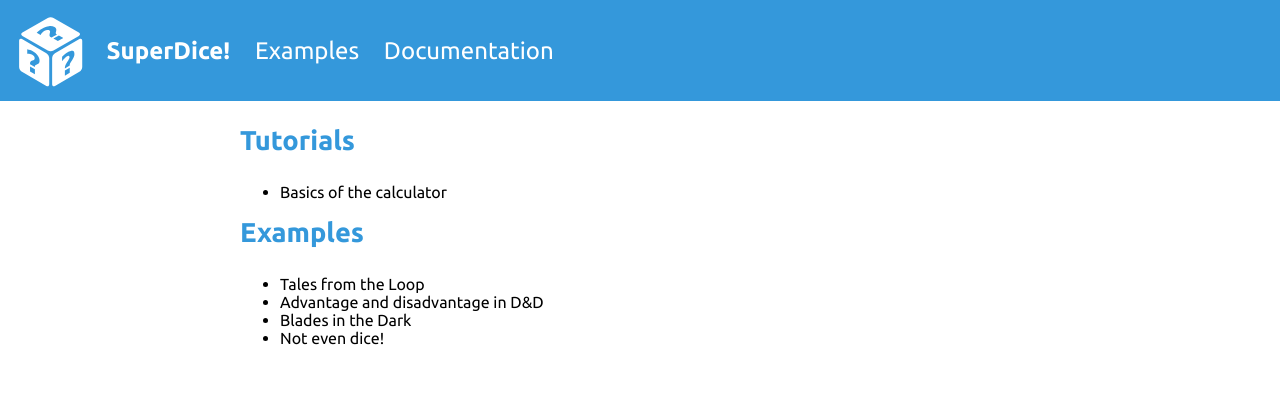
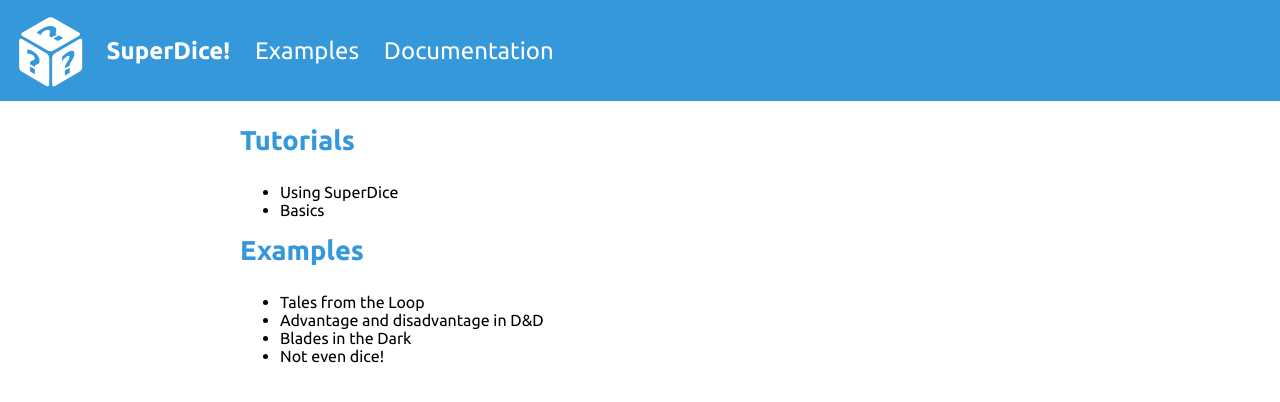
Before and after one commit to Castux/SnakeEyes, a Jekyll site: the page built from examples.md, in a window 1280 px wide. Shown: the top 402 px of the page. Built offline with Jekyll 4.4.1, drawn with Linux system fonts in a browser that asks for light colours.

Commit message:
Began tutorials!

```diff
--- a/examples.md
+++ b/examples.md
@@ -5,7 +5,8 @@
 
 # Tutorials
 
-- [Basics of the calculator]({{ site.baseurl }}?url=examples/tutorial-1.lua)
+- [Using SuperDice]({{ site.baseurl }}?url=examples/tutorial-0.lua)
+- [Basics]({{ site.baseurl }}?url=examples/tutorial-1.lua)
 
 # Examples
 
```
Also changed, not shown: 2 other files.
